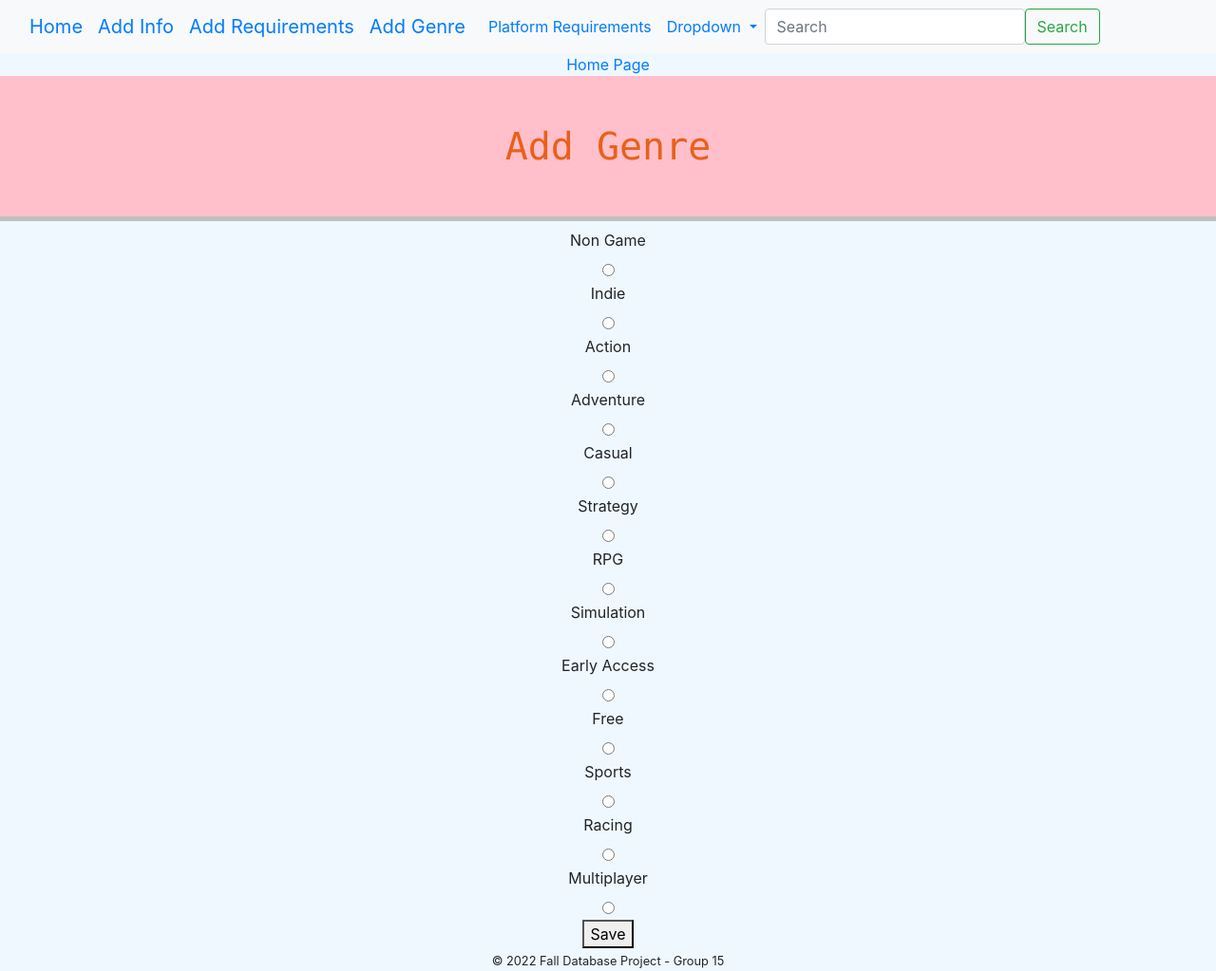
After one commit to itudb2215/itudb2215, a Flask app: page /new-genre in a window 1280 px wide. The commit adds this page. Shown: the whole page at 95% size. Run offline with Flask 2, Linux system fonts and the light colour scheme; some libraries are stand-ins or nearby versions.

Commit message:
Add genre_add form

```diff
--- a/project_flask/server.py
+++ b/project_flask/server.py
@@ -18,6 +18,7 @@ def create_app(debug=True):
     app.add_url_rule("/games/author/<steam_id>", view_func=views.author_page)
     app.add_url_rule("/new-info", view_func=views.info_add_page, methods=["GET", "POST"]) #TODO: change url
     app.add_url_rule("/new-reqirements", view_func=views.requirements_add_page, methods=["GET", "POST"]) #TODO: change url
+    app.add_url_rule("/new-genre", view_func=views.genre_add_page, methods=["GET", "POST"]) #TODO: change url
 
 
 
--- /dev/null
+++ b/project_flask/templates/genre_edit.html
@@ -0,0 +1,111 @@
+{% extends "layout.html" %}
+{% block title %}Edit Genre{% endblock %}
+{% block content %}
+    <h1 class="title">Add Genre</h1>
+
+
+    <form action="" method="post" name="genre_add_page">
+
+        <!--TODO: deal with game_id-->
+
+      <div class="field">
+        <label for="title" class="label">Non Game</label>
+        <div class="control">
+          <input type="radio" name="GenreIsNonGame" class="input" />
+        </div>
+      </div>
+
+      <div class="field">
+        <label for="title" class="label">Indie</label>
+        <div class="control">
+          <input type="radio" name="GenreIsIndie" class="input" />
+        </div>
+      </div>
+
+      <div class="field">
+        <label for="title" class="label">Action</label>
+        <div class="control">
+          <input type="radio" name="GenreIsAction" class="input" />
+        </div>
+      </div>
+
+      <div class="field">
+        <label for="title" class="label">Adventure</label>
+        <div class="control">
+          <input type="radio" name="GenreIsAdventure" class="input" />
+        </div>
+      </div>
+
+      <div class="field">
+        <label for="title" class="label">Casual</label>
+        <div class="control">
+          <input type="radio" name="GenreIsCasual" class="input" />
+        </div>
+      </div>
+
+      <div class="field">
+        <label for="title" class="label">Strategy</label>
+        <div class="control">
+          <input type="radio" name="GenreIsStrategy" class="input" />
+        </div>
+      </div>
+
+      <div class="field">
+        <label for="title" class="label">RPG</label>
+        <div class="control">
+          <input type="radio" name="GenreIsRPG" class="input" />
+        </div>
+      </div>
+
+      <div class="field">
+        <label for="title" class="label">Simulation</label>
+        <div class="control">
+          <input type="radio" name="GenreIsSimulation" class="input" />
+        </div>
+      </div>
+
+      <div class="field">
+        <label for="title" class="label">Early Access</label>
+        <div class="control">
+          <input type="radio" name="GenreIsEarlyAccess" class="input" />
+        </div>
+      </div>
+
+      <div class="field">
+        <label for="title" class="label">Free</label>
+        <div class="control">
+          <input type="radio" name="GenreIsFreeToPlay" class="input" />
+        </div>
+      </div>
+
+
+      <div class="field">
+        <label for="title" class="label">Sports</label>
+        <div class="control">
+          <input type="radio" name="GenreIsSports" class="input" />
+        </div>
+      </div>
+
+      <div class="field">
+        <label for="title" class="label">Racing</label>
+        <div class="control">
+          <input type="radio" name="GenreIsRacing" class="input" />
+        </div>
+      </div>
+
+
+      <div class="field">
+        <label for="title" class="label">Multiplayer</label>
+        <div class="control">
+          <input type="radio" name="GenreIsMassivelyMultiplayer" class="input" />
+        </div>
+      </div>
+
+
+      <div class="field is-grouped">
+        <div class="control">
+          <button class="button is-primary is-small">Save</button>
+        </div>
+      </div>
+    </form>
+{% endblock %}
--- a/project_flask/templates/navbar.html
+++ b/project_flask/templates/navbar.html
@@ -3,6 +3,7 @@
       <a class="navbar-brand" href="{{ url_for('home_page') }}" >Home</a>
       <a class="navbar-brand" href="{{ url_for('info_add_page') }}" >Add Info</a>
       <a class="navbar-brand" href="{{ url_for('requirements_add_page') }}" >Add Requirements</a>
+      <a class="navbar-brand" href="{{ url_for('genre_add_page') }}" >Add Genre</a>
       <button class="navbar-toggler" type="button" data-bs-toggle="collapse" data-bs-target="#navbarSupportedContent" aria-controls="navbarSupportedContent" aria-expanded="false" aria-label="Toggle navigation">
         <span class="navbar-toggler-icon"></span>
       </button>
--- a/project_flask/views.py
+++ b/project_flask/views.py
@@ -60,11 +60,12 @@ def author_page(author_id):
 
 def info_add_page():
     if request.method == "GET":
-        values = {"game_id": "", "background": "", "headerimage": "","supporturl": "","website": "","recomendationcount": "","steamspyowners": "","steamspyplayersestimate": ""}
+        values = {"gameinfo_id":"","game_id": "", "background": "", "headerimage": "","supporturl": "","website": "","recomendationcount": "","steamspyowners": "","steamspyplayersestimate": ""}
         return render_template(
             "info_edit.html", values=values
         )
     else:
+        _gameinfo_id = request.form["gameinfo_id"]
         _game_id = request.form["game_id"]
         _background = request.form["background"]
         _headerimage = request.form["headerimage"]
@@ -73,18 +74,19 @@ def info_add_page():
         _recomendationcount = request.form["recomendationcount"]
         _steamspyowners = request.form["steamspyowners"]
         _steamspyplayersestimate = request.form["steamspyplayersestimate"]
-        info = Additional(_game_id, _background, _headerimage, _supporturl, _website, _recomendationcount, _steamspyowners, steamspyplayersestimate = int(_steamspyplayersestimate) if _steamspyplayersestimate else None)
+        info = Additional(_gameinfo_id, _game_id, _background, _headerimage, _supporturl, _website, _recomendationcount, _steamspyowners, steamspyplayersestimate = int(_steamspyplayersestimate) if _steamspyplayersestimate else None)
         db = Database(get_db())
         info_key = db.add_info(info)
         return redirect(url_for("games_page", info_key=info_key))
 
 def requirements_add_page():
     if request.method == "GET":
-        values = {"game_id": "", "response_id": "", "platformwindows": "","platformlinux": "","platformmac": "","pcminreqtext": "","linuxminreqtext": "","macminreqtext": ""}
+        values = {"_platform_id": "","game_id": "", "response_id": "", "platformwindows": "","platformlinux": "","platformmac": "","pcminreqtext": "","linuxminreqtext": "","macminreqtext": ""}
         return render_template(
             "requirements_edit.html", values=values
         )
     else:
+        _platform_id = request.form["platform_id"]
         _game_id = request.form["game_id"]
         _response_id = request.form["response_id"]
         _platformwindows = request.form["platformwindows"]
@@ -93,7 +95,35 @@ def requirements_add_page():
         _pcminreqtext = request.form["pcminreqtext"]
         _linuxminreqtext = request.form["linuxminreqtext"]
         _macminreqtext = request.form["macminreqtext"]
-        requirements = Requirements(_game_id, _response_id, _platformwindows, _platformlinux, _platformmac, _pcminreqtext, _linuxminreqtext, _macminreqtext)
+        requirements = Requirements(_platform_id, _game_id, _response_id, _platformwindows, _platformlinux, _platformmac, _pcminreqtext, _linuxminreqtext, _macminreqtext)
         db = Database(get_db())
         requirements_key = db.add_reqirements(requirements)
         return redirect(url_for("games_page", requirements_key=requirements_key))
+
+
+def genre_add_page():
+    if request.method == "GET":
+        values = {"genre_id":"","game_id": "", "GenreIsNonGame": "", "GenreIsIndie": "","GenreIsAction": "","GenreIsAdventure": "","GenreIsCasual": "","GenreIsStrategy": "","GenreIsRPG": "","GenreIsSimulation": "","GenreIsEarlyAccess": "","GenreIsFreeToPlay": "","GenreIsSports": "","GenreIsRacing": "","GenreIsMassivelyMultiplayer": ""}
+        return render_template(
+            "genre_edit.html", values=values
+        )
+    else:
+        _genre_id = request.form["genre_id"]
+        _game_id = request.form["game_id"]
+        _GenreIsNonGame = request.form["GenreIsNonGame"]
+        _GenreIsIndie = request.form["GenreIsIndie"]
+        _GenreIsAction = request.form["GenreIsAction"]
+        _GenreIsAdventure = request.form["GenreIsAdventure"]
+        _GenreIsCasual = request.form["GenreIsCasual"]
+        _GenreIsStrategy = request.form["GenreIsStrategy"]
+        _GenreIsRPG = request.form["GenreIsRPG"]
+        _GenreIsSimulation = request.form["GenreIsSimulation"]
+        _GenreIsEarlyAccess = request.form["GenreIsEarlyAccess"]
+        _GenreIsFreeToPlay = request.form["GenreIsFreeToPlay"]
+        _GenreIsSports = request.form["GenreIsSports"]
+        _GenreIsRacing = request.form["GenreIsRacing"]
+        _GenreIsMassivelyMultiplayer = request.form["GenreIsMassivelyMultiplayer"]
+        genre = Genre(_genre_id, _game_id, _GenreIsNonGame, _GenreIsIndie, _GenreIsAction, _GenreIsAdventure, _GenreIsCasual, _GenreIsStrategy, _GenreIsRPG, _GenreIsSimulation, _GenreIsEarlyAccess, _GenreIsFreeToPlay, _GenreIsSports, _GenreIsRacing, _GenreIsMassivelyMultiplayer )
+        db = Database(get_db())
+        genre_key = db.add_genre(genre)
+        return redirect(url_for("games_page", genre_key=genre_key))
```
Also changed, not shown: project_flask/database.py (+15 -0 lines).
